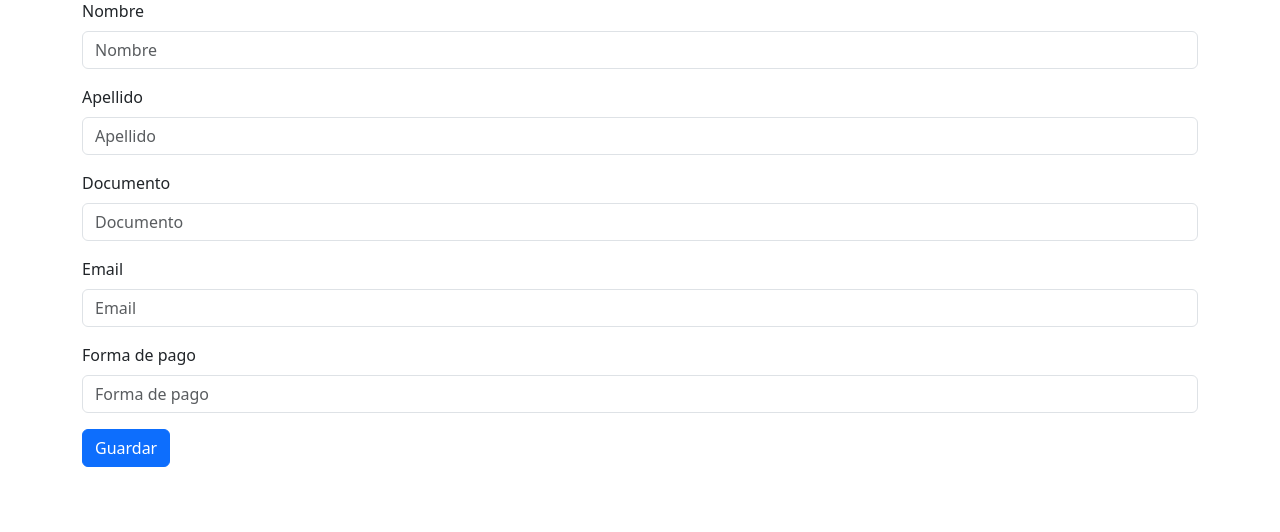
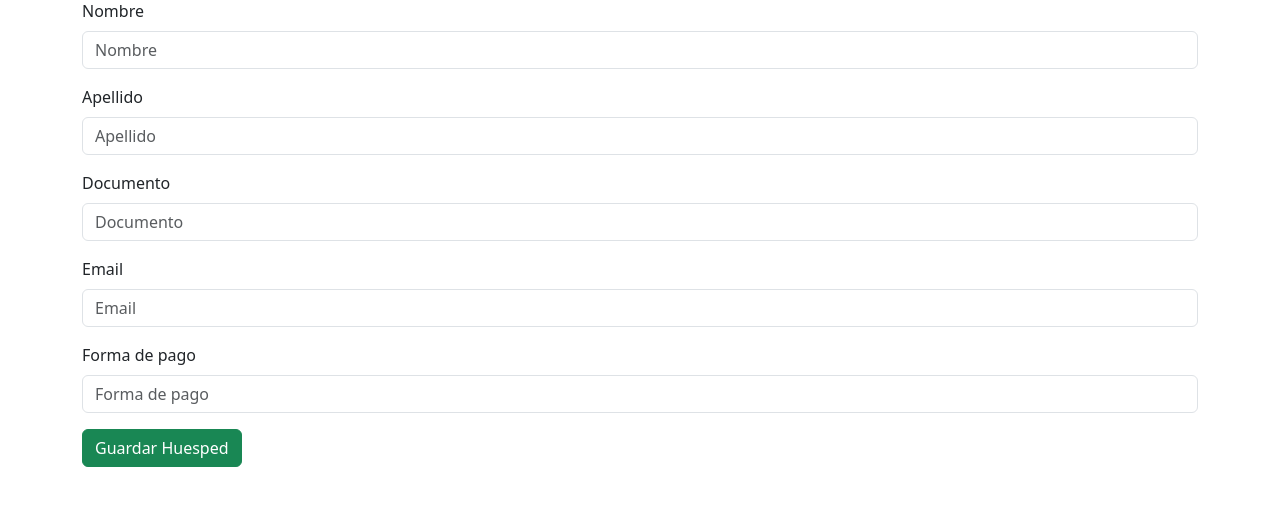
Before and after one commit to MaxiSosaRozzi/HotelRecepcion, a Django app: page /carga_huesped/ in a window 1280 px wide. Shown: the part 81-613 px from the top of the page. Run offline with Django 4.2, Linux system fonts and the light colour scheme; some libraries are stand-ins or nearby versions.

Commit message:
Todos los botones Actualizar arreglados

```diff
--- a/recepcionhotel/recepcion/templates/recepcion/carga_huesped.html
+++ b/recepcionhotel/recepcion/templates/recepcion/carga_huesped.html
@@ -20,17 +20,19 @@
       <div class="row">
       <div class="col">
 
-       {% if actualizar_huesped %}
-           <form action="{% url  'actualizar_huesped' %}" method="post">
-       {% endif %}
+    {% if actualizar_huesped %}
+        <form action="{% url 'actualizar_huesped' %}" method="post">
+    {% else %}
+        <form action="{% url 'cargar_huesped'%}" method="post">
+    {% endif %}
 
        {% csrf_token %}
        {% bootstrap_form form %}
 
        {% if actualizar_huesped %}
-         {% bootstrap_button "Actualizar" button_type="submit" button_class="btn-primary" %}
+         {% bootstrap_button "Actualizar Huesped" button_type="submit" button_class="btn-primary" %}
        {% else %}
-         {% bootstrap_button "Guardar" button_type="submit" button_class="btn-primary" %}
+         {% bootstrap_button "Guardar Huesped" button_type="submit" button_class="btn-success" %}
        {% endif %}
 
        </form>
--- a/recepcionhotel/recepcion/templates/recepcion/index.html
+++ b/recepcionhotel/recepcion/templates/recepcion/index.html
@@ -81,3 +81,9 @@
       </div>
     </div>
   </div>
+
+  <ul class="nav bg-dark fixed-bottom justify-content-center">
+    <li class="nav-item">
+      <a class="nav-link active" href="{%url  'index' %}"> Recepción Hotel - Sosa / Cannizzo - {% now 'd-m-Y' %}</a>
+    </li>
+  </ul>
--- a/recepcionhotel/recepcion/urls.py
+++ b/recepcionhotel/recepcion/urls.py
@@ -11,8 +11,10 @@ urlpatterns = [
     path('borrar_habitacion/<identificador>', borrarhabitacion, name="borrar_habitacion"),
     path('actualizar_huesped/', actualizarhuesped, name="actualizar_huesped"),
     path('actualizar_huesped/<identificador>', actualizarhuesped, name="actualizar_huesped"),
-    path('actualizar_pago/', actualizarpagotarjeta, name="actualizar_tarjeta"),
+    path('actualizar_pago/<identificador>', actualizarpagotarjeta, name="actualizar_pago"),
+    path('actualizar_pago/', actualizarpagotarjeta, name="actualizar_pago"),
     path('actualizar_habitacion/', actualizarhabitacion, name="actualizar_habitacion"),
+    path('actualizar_habitacion/<identificador>', actualizarhabitacion, name="actualizar_habitacion"),
     path('buscar_huesped/', buscarhuesped, name="buscar_huesped"),
     path('buscar_pago/', buscarpagotarjeta, name="buscar_pago"),
     path('buscar_habitacion/', buscarhabitacion, name="buscar_habitacion"),
--- a/recepcionhotel/recepcion/views.py
+++ b/recepcionhotel/recepcion/views.py
@@ -40,7 +40,6 @@ def agregarhuesped(request):
     if request.method == "POST":
         form_huesped = AgregarhuespedForm(request.POST)
         if form_huesped.is_valid():
-
             nombre = form_huesped.cleaned_data['nombre']
             apellido = form_huesped.cleaned_data['apellido']
             documento = form_huesped.cleaned_data['documento']
@@ -168,7 +167,7 @@ def actualizarpagotarjeta(request, identificador=''):
         }
 
         form_actualizarpago = ActualizarTarjetaForm(initial=initial)
-        return render(request, 'recepcion/carga_pago.html', {'form': form_actualizarpago, 'actualizar_pago': True})
+        return render(request, 'recepcion/carga_pago.html', {'form_pago': form_actualizarpago, 'actualizar_pago': True})
 
     elif request.method == "POST":
         form_actualizarpago = ActualizarTarjetaForm(request.POST)
@@ -180,7 +179,7 @@ def actualizarpagotarjeta(request, identificador=''):
             tarjeta.cuotas = form_actualizarpago.cleaned_data['cuotas']
             tarjeta.valor = form_actualizarpago.cleaned_data['valor']
             tarjeta.save()
-            return HttpResponseRedirect(reverse("index"))
+            return HttpResponseRedirect(reverse("lista_pagos"))
 
 
 #Habitación
@@ -198,7 +197,7 @@ def actualizarhabitacion(request, identificador=''):
         }
 
         form_actualizarhabitacion = ActualizarHabitacionForm(initial=initial)
-        return render(request, 'recepcion/carga_habitacion.html', {'form': form_actualizarhabitacion, 'actualizar_habitacion': True})
+        return render(request, 'recepcion/carga_habitacion.html', {'form_habitacion': form_actualizarhabitacion, 'actualizar_habitacion': True})
 
     elif request.method == "POST":
         form_actualizarhabitacion = ActualizarHabitacionForm(request.POST)
@@ -209,7 +208,7 @@ def actualizarhabitacion(request, identificador=''):
             habitacion.canthuespedes = form_actualizarhabitacion.cleaned_data['canthuespedes']
             habitacion.condicion = form_actualizarhabitacion.cleaned_data['condicion']
             habitacion.save()
-            return HttpResponseRedirect(reverse("index"))
+            return HttpResponseRedirect(reverse("lista_habitaciones"))
 
 #FUNCIONBUSCAR
 
```
Also changed, not shown: recepcionhotel/recepcion/templates/recepcion/carga_habitacion.html (+4 -3 lines), recepcionhotel/recepcion/templates/recepcion/carga_pago.html (+7 -7 lines), recepcionhotel/db.sqlite3.
